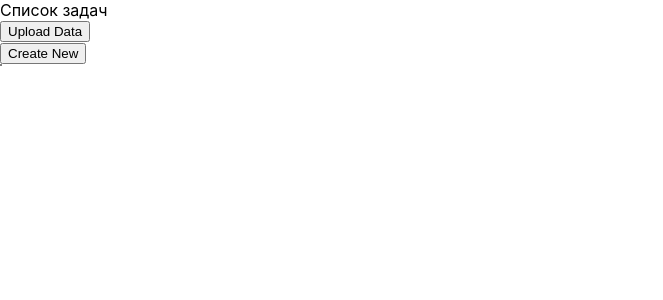
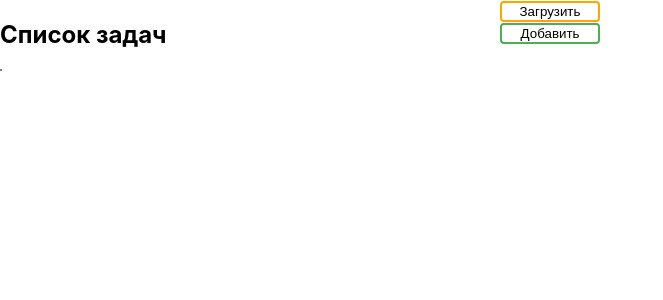
Before and after one commit to gshnlgnv/ToDoNo2, a React (Create React App) app: page / in a window 1280 px wide. Shown: the top 300 px of the page, without its empty margins (0-663 px from the left). Built offline with nearby package versions, Linux system fonts and the light colour scheme.

Commit message:
new update

```diff
--- a/src/App.js
+++ b/src/App.js
@@ -1,16 +1,23 @@
 import React, {Component} from 'react';
 import {GetURLContainer} from './Components/GetURL';
 import {TableContainer} from './Components/Table';
-import {AddUserDataContainer} from './Components/AddUserData'
+import {AddUserDataContainer} from './Components/AddUserData';
+import './Styles/App.css';
 
 class App extends Component{
   render() {
     return (
-        <div>
-            Список задач
-            <GetURLContainer/>
-            <AddUserDataContainer/>
-            <TableContainer />
+        <div className="wrapper">
+            <div className="app__title">
+                <h2>Список задач</h2>
+                <div>
+                    <GetURLContainer/>
+                    <AddUserDataContainer/>
+                </div>
+            </div>
+            <div>
+                <TableContainer />
+            </div>
         </div>
     )
   }
--- a/src/Components/AddUserData.js
+++ b/src/Components/AddUserData.js
@@ -3,6 +3,7 @@ import Modal from 'react-modal';
 import {connect} from 'react-redux';
 import {bindActionCreators} from "redux";
 import {modalOpenWindow, closeModalWindow, addItemFromInput} from '../actions';
+import '../Styles/ModalWindowAddItem.css';
 
 class AddUserData extends Component {
 
@@ -12,18 +13,30 @@ class AddUserData extends Component {
 
         return (
             <div>
-                <button onClick={() => this.props.modalOpenWindow()} > Create New </button>
+                <button className="btn__add" onClick={() => this.props.modalOpenWindow()} > Добавить </button>
 
                 <Modal isOpen={this.props.isModalOpen}>
-                    <h2>Add new item</h2>
-                    <input type="text" ref={this.inputRef}/>
 
-                    <button onClick={()=> {
-                        this.props.addItemFromInput(this.inputRef.current.value);
-                        this.props.closeModalWindow();
-                    } }>Add item</button>
+                    <div className="modal__title">
+                        <h2> Добавить новую заметку </h2>
+                        <button className="btn__close" onClick={()=>this.props.closeModalWindow()}> X </button>
+                    </div>
 
-                    <button onClick={()=>this.props.closeModalWindow()}> Close </button>
+                    <div className="input__group">
+
+                        <input className="input__box" type="text" ref={this.inputRef}/>
+                        <div>
+                            <button className="btn__add" onClick={()=> {
+                                this.props.addItemFromInput(this.inputRef.current.value);
+                                this.props.closeModalWindow();
+                            } }> Добавить </button>
+                        </div>
+
+
+                    </div>
+
+
+
                 </Modal>
 
             </div>
--- a/src/Components/GetURL.js
+++ b/src/Components/GetURL.js
@@ -2,12 +2,13 @@ import React, {Component} from 'react';
 import {connect} from "react-redux";
 import {bindActionCreators} from "redux";
 import {getURL} from '../actions';
+import '../Styles/GetURL.css'
 
 class GetURLComponent extends Component{
     render() {
         return (
             <div>
-                <button onClick={this.props.getURL}> Upload Data </button>
+                <button className="btn__add__url" onClick={this.props.getURL}> Загрузить </button>
             </div>
         )
     }
--- a/src/Styles/App.css
+++ b/src/Styles/App.css
@@ -36,3 +36,15 @@
     transform: rotate(360deg);
   }
 }
+
+.app__title {
+  display: flex;
+  flex-direction: row;
+  justify-content: space-between;
+}
+
+.wrapper {
+  display: flex;
+  max-width: 600px;
+  flex-direction: column;
+}
--- /dev/null
+++ b/src/Styles/GetURL.css
@@ -0,0 +1,14 @@
+.btn__add__url {
+    border-radius: 4px;
+    background-color: white;
+    color: black;
+    border: 2px solid orange;
+    -webkit-transition-duration: 0.4s;
+    transition-duration: 0.4s;
+    width: 100px;
+}
+
+.btn__add__url:hover {
+    background-color: orange;
+    color: white;
+}
--- /dev/null
+++ b/src/Styles/ModalWindowAddItem.css
@@ -0,0 +1,47 @@
+.btn__add {
+    border-radius: 4px;
+    background-color: white;
+    color: black;
+    border: 2px solid #4CAF50;
+    -webkit-transition-duration: 0.4s;
+    transition-duration: 0.4s;
+    width: 100px;
+}
+
+.btn__close {
+    border-radius: 4px;
+    background-color: white;
+    color: black;
+    border: 2px solid red;
+    -webkit-transition-duration: 0.4s;
+    transition-duration: 0.4s;
+    height: 23px;
+}
+
+.btn__add:hover {
+    background-color: #4CAF50;
+    color: white;
+}
+
+.btn__close:hover {
+    background-color: red;
+    color: white;
+}
+
+.input__box {
+    border-bottom-color: red;
+    border-left: #61dafb;
+    border-top: #61dafb;
+    border-right: #61dafb;
+}
+
+.modal__title {
+    display: flex;
+    justify-content: space-between;
+}
+
+.input__group {
+    display: flex;
+    flex-direction: column;
+    justify-content: space-around;
+}
```
